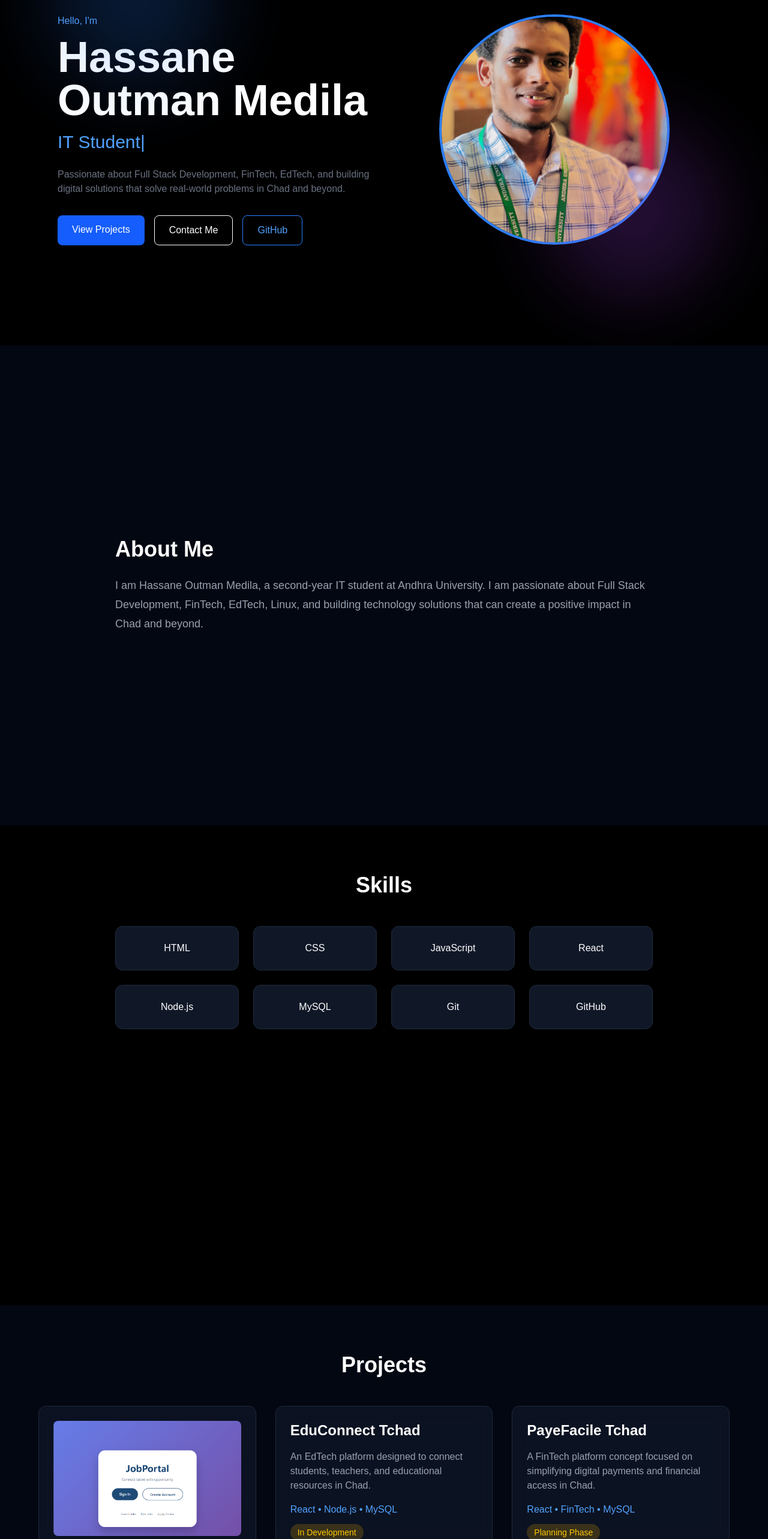
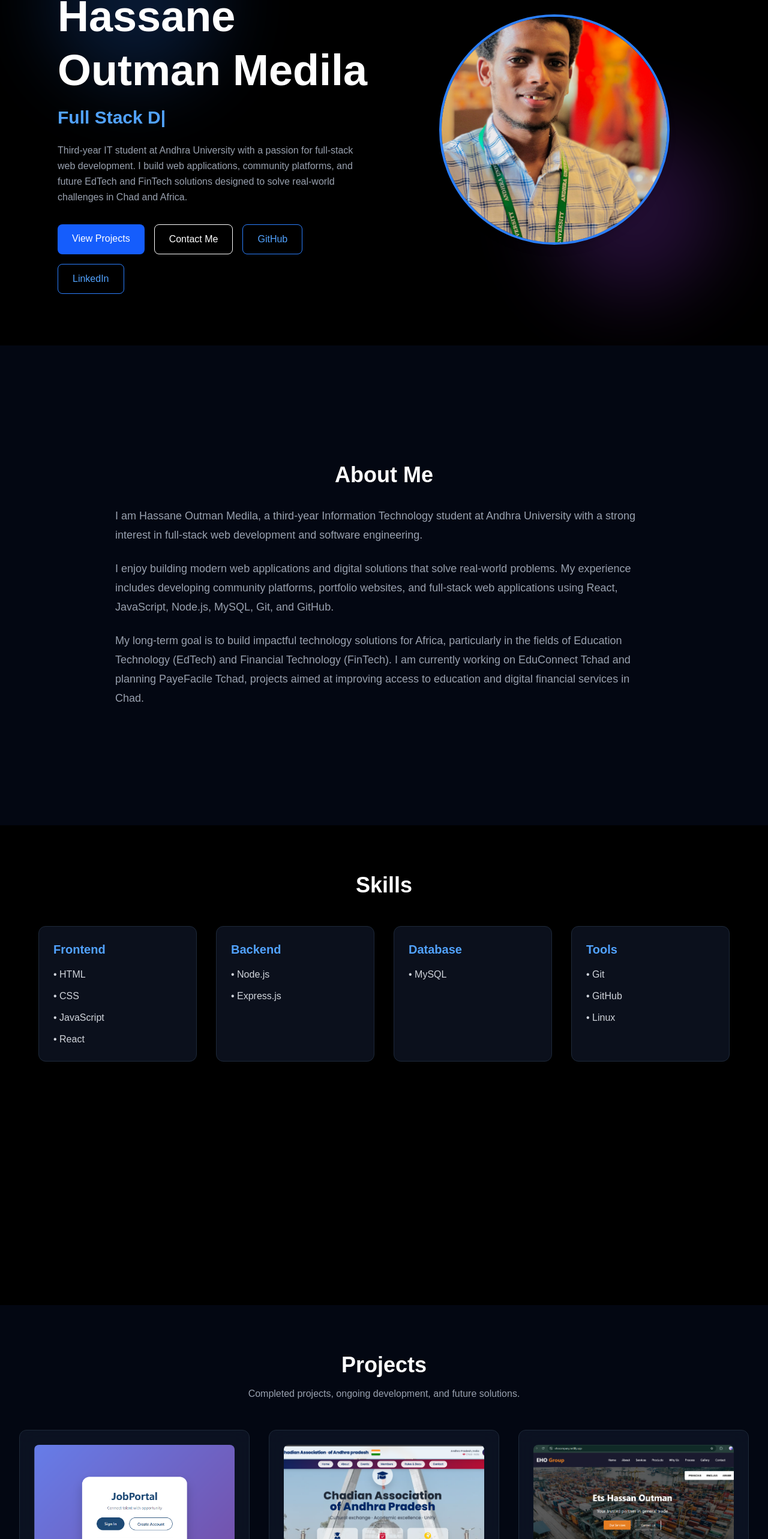
Before and after one commit to Medilami/my-portfolio, a React (Vite) app: page / in a window 1280 px wide. Shown: the part 224-2790 px from the top of the page at 60% size. Built offline with nearby package versions, Linux system fonts and the light colour scheme; the HTML template or start-up script is replaced by a standard one.

Commit message:
completed

```diff
--- a/index.html
+++ b/index.html
@@ -3,8 +3,10 @@
   <head>
     <meta charset="UTF-8" />
     <link rel="icon" type="image/svg+xml" href="/favicon.svg" />
+    <meta name="description"
+      content="Portfolio of Hassane Outman Medila - Full Stack Developer specializing in React, Node.js, EdTech and FinTech solutions." />
     <meta name="viewport" content="width=device-width, initial-scale=1.0" />
-    <title>my-portolio</title>
+    <title>Hassane Outman Medila | Portfolio</title>
 
   </head>
   <body>
--- a/src/components/About.jsx
+++ b/src/components/About.jsx
@@ -1,22 +1,43 @@
+import { motion } from "framer-motion";
+
 function About() {
   return (
     <section
       id="about"
-              className="min-h-screen bg-gray-950 text-white flex flex-col justify-center px-8"
+      className="min-h-screen bg-gray-950 text-white flex items-center px-8 py-20"
     >
-              <div className="max-w-4xl mx-auto">
-                <h2 className="text-4xl font-bold mb-6">
+      <motion.div
+        className="max-w-4xl mx-auto"
+        initial={{ opacity: 0, y: 50 }}
+        whileInView={{ opacity: 1, y: 0 }}
+        transition={{ duration: 0.8 }}
+        viewport={{ once: true }}
+      >
+        <h2 className="text-4xl font-bold mb-8 text-center">
           About Me
         </h2>
 
+        <p className="text-lg text-gray-400 leading-8 mb-6">
+          I am Hassane Outman Medila, a third-year Information Technology
+          student at Andhra University with a strong interest in full-stack
+          web development and software engineering.
+        </p>
+
+        <p className="text-lg text-gray-400 leading-8 mb-6">
+          I enjoy building modern web applications and digital solutions
+          that solve real-world problems. My experience includes developing
+          community platforms, portfolio websites, and full-stack web
+          applications using React, JavaScript, Node.js, MySQL, Git, and GitHub.
+        </p>
+
         <p className="text-lg text-gray-400 leading-8">
-                  I am Hassane Outman Medila, a second-year IT student at
-                  Andhra University. I am passionate about Full Stack
-                  Development, FinTech, EdTech, Linux, and building
-                  technology solutions that can create a positive impact
-                  in Chad and beyond.
+          My long-term goal is to build impactful technology solutions for
+          Africa, particularly in the fields of Education Technology (EdTech)
+          and Financial Technology (FinTech). I am currently working on
+          EduConnect Tchad and planning PayeFacile Tchad, projects aimed at
+          improving access to education and digital financial services in Chad.
         </p>
-              </div>
+      </motion.div>
     </section>
   );
 }
--- a/src/components/Projects.jsx
+++ b/src/components/Projects.jsx
@@ -1,4 +1,7 @@
+import { motion } from "framer-motion";
 import jobportal from "../assets/projects/jobportal.png";
+import community from "../assets/projects/community.png";
+import eho from "../assets/projects/eho.png";
 
 function Projects() {
   const projects = [
@@ -6,27 +9,78 @@ function Projects() {
       title: "Job Portal",
       image: jobportal,
       description:
-        "A full-stack job portal built with React, Node.js, and MySQL.",
+        "A full-stack job portal that helps job seekers discover opportunities and employers manage job listings.",
       tech: "React • Node.js • MySQL",
       status: "Completed",
+      statusColor: "bg-green-500/20 text-green-400",
       github: "#",
       deployed: "https://mejobportal.netlify.app/",
     },
+
+    {
+      title: "Chadian Community Vizag",
+      image: community,
+      description:
+        "A community platform for Chadian students in Visakhapatnam featuring announcements, information, and community resources.",
+      tech: "React • Tailwind CSS • JavaScript",
+      status: "Completed",
+      statusColor: "bg-green-500/20 text-green-400",
+      github: "#",
+      deployed: "https://chadiancommunityvizag.netlify.app/",
+    },
+
+    {
+      title: "EHO Company",
+      image: eho,
+      description:
+        "A modern business website developed to showcase company services, information, and digital presence through a responsive user interface.",
+      tech: "React • JavaScript • Tailwind CSS",
+      status: "Completed",
+      statusColor: "bg-green-500/20 text-green-400",
+      github: "#",
+      deployed: "https://ehocompany.netlify.app/",
+    },
+
     {
       title: "EduConnect Tchad",
       description:
-        "An EdTech platform designed to connect students, teachers, and educational resources in Chad.",
+        "An EdTech platform designed to connect students, teachers, and educational resources across Chad.",
       tech: "React • Node.js • MySQL",
       status: "In Development",
+      statusColor: "bg-yellow-500/20 text-yellow-400",
       github: "#",
       deployed: "#",
     },
+
     {
       title: "PayeFacile Tchad",
       description:
-        "A FinTech platform concept focused on simplifying digital payments and financial access in Chad.",
-      tech: "React • FinTech • MySQL",
+        "A FinTech solution focused on improving access to digital payments and financial services in Chad.",
+      tech: "React • Node.js • MySQL",
       status: "Planning Phase",
+      statusColor: "bg-purple-500/20 text-purple-400",
+      github: "#",
+      deployed: "#",
+    },
+
+    {
+      title: "Hostel Management System",
+      description:
+        "A full-stack hostel management platform for room allocation, student records, occupancy tracking, and fee management.",
+      tech: "React • Node.js • Express.js • MySQL",
+      status: "Planning Phase",
+      statusColor: "bg-purple-500/20 text-purple-400",
+      github: "#",
+      deployed: "#",
+    },
+
+    {
+      title: "School Management System",
+      description:
+        "A full-stack school management platform for managing students, teachers, attendance, classes, and academic records.",
+      tech: "React • Node.js • Express.js • MySQL",
+      status: "Planning Phase",
+      statusColor: "bg-purple-500/20 text-purple-400",
       github: "#",
       deployed: "#",
     },
@@ -37,13 +91,24 @@ function Projects() {
       id="projects"
       className="bg-gray-950 text-white py-20 px-8"
     >
-      <h2 className="text-4xl font-bold text-center mb-12">
+      <div className="max-w-7xl mx-auto">
+        <motion.h2
+          className="text-4xl font-bold text-center mb-4"
+          initial={{ opacity: 0 }}
+          whileInView={{ opacity: 1 }}
+          transition={{ duration: 0.8 }}
+          viewport={{ once: true }}
+        >
           Projects
-      </h2>
+        </motion.h2>
 
-      <div className="max-w-6xl mx-auto grid md:grid-cols-2 lg:grid-cols-3 gap-8">
+        <p className="text-center text-gray-400 mb-12">
+          Completed projects, ongoing development, and future solutions.
+        </p>
+
+        <div className="grid md:grid-cols-2 lg:grid-cols-3 gap-8">
           {projects.map((project, index) => (
-          <div
+            <motion.div
               key={index}
               className="
                 bg-gray-900/70
@@ -57,16 +122,29 @@ function Projects() {
                 transition-all
                 duration-300
               "
+              initial={{ opacity: 0, y: 40 }}
+              whileInView={{ opacity: 1, y: 0 }}
+              transition={{
+                duration: 0.5,
+                delay: index * 0.1,
+              }}
+              viewport={{ once: true }}
             >
               {project.image && (
                 <img
                   src={project.image}
                   alt={project.title}
-                className="w-full h-48 object-cover rounded-lg mb-4"
+                  className="w-full h-52 object-cover rounded-lg mb-5"
                 />
               )}
 
-            <h3 className="text-2xl font-bold mb-4">
+              <span
+                className={`inline-block px-3 py-1 rounded-full text-sm mb-4 ${project.statusColor}`}
+              >
+                {project.status}
+              </span>
+
+              <h3 className="text-2xl font-bold mb-3">
                 {project.title}
               </h3>
 
@@ -74,35 +152,36 @@ function Projects() {
                 {project.description}
               </p>
 
-            <p className="text-blue-400 mb-3">
+              <p className="text-blue-400 mb-6">
                 {project.tech}
               </p>
 
-            <span className="inline-block bg-yellow-500/20 text-yellow-400 px-3 py-1 rounded-full text-sm mb-4">
-             {project.status}
-            </span>
-
-            <div className="flex gap-4">
+              <div className="flex gap-4 flex-wrap">
+                {project.github !== "#" && (
                   <a
                     href={project.github}
                     target="_blank"
-                rel="noopener noreferrer"
+                    rel="noreferrer"
                     className="bg-blue-600 px-4 py-2 rounded hover:bg-blue-700"
                   >
                     GitHub
                   </a>
+                )}
 
+                {project.deployed !== "#" && (
                   <a
                     href={project.deployed}
                     target="_blank"
-                rel="noopener noreferrer"
+                    rel="noreferrer"
                     className="border border-white px-4 py-2 rounded hover:bg-white hover:text-black transition"
                   >
                     Live Demo
                   </a>
+                )}
               </div>
+            </motion.div>
+          ))}
         </div>
-        ))}
       </div>
     </section>
   );
--- a/src/components/Skills.jsx
+++ b/src/components/Skills.jsx
@@ -1,13 +1,23 @@
+import { motion } from "framer-motion";
+
 function Skills() {
-          const skills = [
-            "HTML",
-            "CSS",
-            "JavaScript",
-            "React",
-            "Node.js",
-            "MySQL",
-            "Git",
-            "GitHub",
+  const skillCategories = [
+    {
+      title: "Frontend",
+      skills: ["HTML", "CSS", "JavaScript", "React"],
+    },
+    {
+      title: "Backend",
+      skills: ["Node.js", "Express.js"],
+    },
+    {
+      title: "Database",
+      skills: ["MySQL"],
+    },
+    {
+      title: "Tools",
+      skills: ["Git", "GitHub", "Linux"],
+    },
   ];
 
   return (
@@ -15,30 +25,55 @@ function Skills() {
       id="skills"
       className="min-h-screen bg-black text-white px-8 py-20"
     >
-              <h2 className="text-4xl font-bold text-center mb-12">
+      <div className="max-w-6xl mx-auto">
+        <motion.h2
+          className="text-4xl font-bold text-center mb-12"
+          initial={{ opacity: 0, y: -30 }}
+          whileInView={{ opacity: 1, y: 0 }}
+          transition={{ duration: 0.8 }}
+          viewport={{ once: true }}
+        >
           Skills
-              </h2>
+        </motion.h2>
 
-              <div className="grid grid-cols-2 md:grid-cols-4 gap-6 max-w-4xl mx-auto">
-                {skills.map((skill) => (
-                  <div
-                    key={skill}
+        <div className="grid md:grid-cols-2 lg:grid-cols-4 gap-8">
+          {skillCategories.map((category, index) => (
+            <motion.div
+              key={index}
               className="
-                        bg-gray-900
+                bg-gray-900/70
+                backdrop-blur-lg
                 border
                 border-gray-800
+                rounded-xl
                 p-6
-                        rounded-xl
-                        text-center
-                        hover:scale-105
                 hover:border-blue-500
-                        transition
+                hover:-translate-y-2
+                transition-all
                 duration-300
               "
+              initial={{ opacity: 0, y: 40 }}
+              whileInView={{ opacity: 1, y: 0 }}
+              transition={{ duration: 0.5, delay: index * 0.1 }}
+              viewport={{ once: true }}
             >
-                    {skill}
+              <h3 className="text-xl font-bold text-blue-400 mb-4">
+                {category.title}
+              </h3>
+
+              <ul className="space-y-3">
+                {category.skills.map((skill) => (
+                  <li
+                    key={skill}
+                    className="text-gray-300"
+                  >
+                    • {skill}
+                  </li>
+                ))}
+              </ul>
+            </motion.div>
+          ))}
         </div>
-                ))}
       </div>
     </section>
   );
--- a/src/components/hero.jsx
+++ b/src/components/hero.jsx
@@ -1,47 +1,55 @@
 import profile from "../assets/profile.jpg";
 import { motion } from "framer-motion";
 import { TypeAnimation } from "react-type-animation";
+
 function Hero() {
   return (
     <section className="relative min-h-screen bg-black text-white flex items-center pt-20 overflow-hidden">
+      {/* Background Glow */}
       <div className="absolute top-20 left-20 w-72 h-72 bg-blue-500 rounded-full blur-3xl opacity-20"></div>
+      <div className="absolute bottom-20 right-20 w-72 h-72 bg-purple-500 rounded-full blur-3xl opacity-20"></div>
 
-     <div className="absolute bottom-20 right-20 w-72 h-72 bg-purple-500 rounded-full blur-3xl opacity-20"></div>
-      <div className="max-w-6xl mx-auto px-8 grid md:grid-cols-2 gap-12 items-center">
+      <div className="max-w-6xl mx-auto px-8 grid md:grid-cols-2 gap-12 items-center relative z-10">
 
+        {/* Left Content */}
         <motion.div
           initial={{ opacity: 0, x: -50 }}
           animate={{ opacity: 1, x: 0 }}
           transition={{ duration: 1 }}
         >
-          <p className="text-blue-400 mb-3">
+          <p className="text-blue-400 mb-3 text-lg">
             Hello, I'm
           </p>
 
-          <h1 className="text-5xl md:text-7xl font-bold">
+          <h1 className="text-5xl md:text-7xl font-bold leading-tight">
             Hassane Outman Medila
           </h1>
 
           <TypeAnimation
             sequence={[
+              "IT Student",
+              2000,
               "Full Stack Developer",
               2000,
-              "IT Student",
-              2000
+              "Building EdTech Solutions",
+              2000,
+              "Building FinTech Solutions",
+              2000,
             ]}
             wrapper="h2"
             speed={50}
-            className="mt-4 text-2xl md:text-3xl text-blue-400"
             repeat={Infinity}
+            className="mt-4 text-2xl md:text-3xl text-blue-400 font-semibold"
           />
 
-          <p className="mt-6 text-gray-500 max-w-xl">
-            Passionate about Full Stack Development, FinTech,
-            EdTech, and building digital solutions that solve
-            real-world problems in Chad and beyond.
+          <p className="mt-6 text-gray-400 max-w-xl leading-relaxed">
+            Third-year IT student at Andhra University with a passion
+            for full-stack web development. I build web applications,
+            community platforms, and future EdTech and FinTech solutions
+            designed to solve real-world challenges in Chad and Africa.
           </p>
 
-          <div className="mt-8 flex gap-4">
+          <div className="mt-8 flex flex-wrap gap-4">
             <a
               href="#projects"
               className="bg-blue-600 px-6 py-3 rounded-lg hover:bg-blue-700 transition"
@@ -55,6 +63,7 @@ function Hero() {
             >
               Contact Me
             </a>
+
             <a
               href="https://github.com/Medilami"
               target="_blank"
@@ -63,9 +72,19 @@ function Hero() {
             >
               GitHub
             </a>
+
+            <a
+              href="https://www.linkedin.com/in/hassane-outman-medila-3a46b832b"
+              target="_blank"
+              rel="noreferrer"
+              className="border border-blue-500 text-blue-400 px-6 py-3 rounded-lg hover:bg-blue-500 hover:text-white transition"
+            >
+              LinkedIn
+            </a>
           </div>
         </motion.div>
 
+        {/* Right Image */}
         <motion.div
           initial={{ opacity: 0, x: 50 }}
           animate={{ opacity: 1, x: 0 }}
@@ -75,10 +94,9 @@ function Hero() {
           <img
             src={profile}
             alt="Hassane Outman Medila"
-            className="w-72 h-72 md:w-96 md:h-96 rounded-full object-cover border-4 border-blue-500 shadow-lg"
+            className="w-64 h-64 md:w-80 md:h-80 lg:w-96 lg:h-96 rounded-full object-cover border-4 border-blue-500 shadow-lg"
           />
         </motion.div>
-
       </div>
     </section>
   );
```
Also changed, not shown: src/components/Contact.jsx (+33 -12 lines), src/components/Footer.jsx (+5 -5 lines), src/assets/projects/community.png (added), src/assets/projects/eho.png (added). Lines whose indentation alone changed are shown as unchanged.
